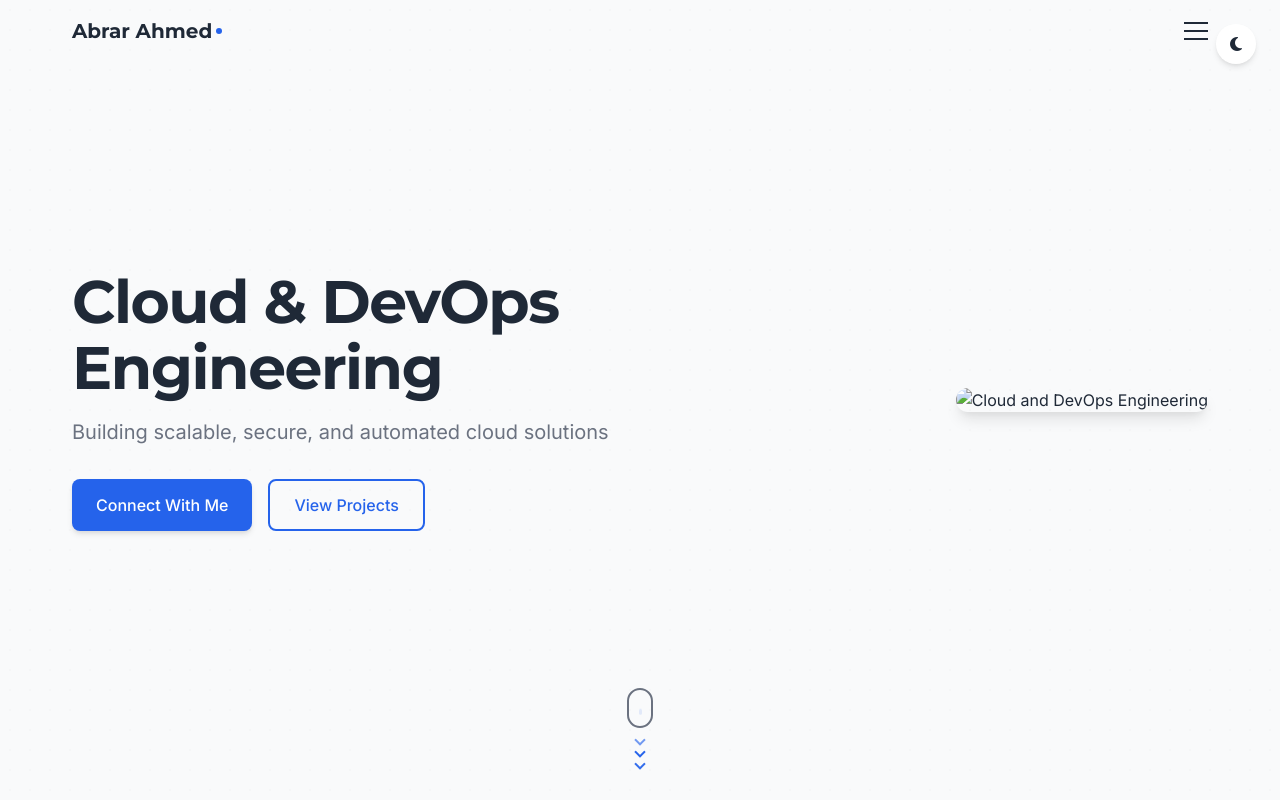
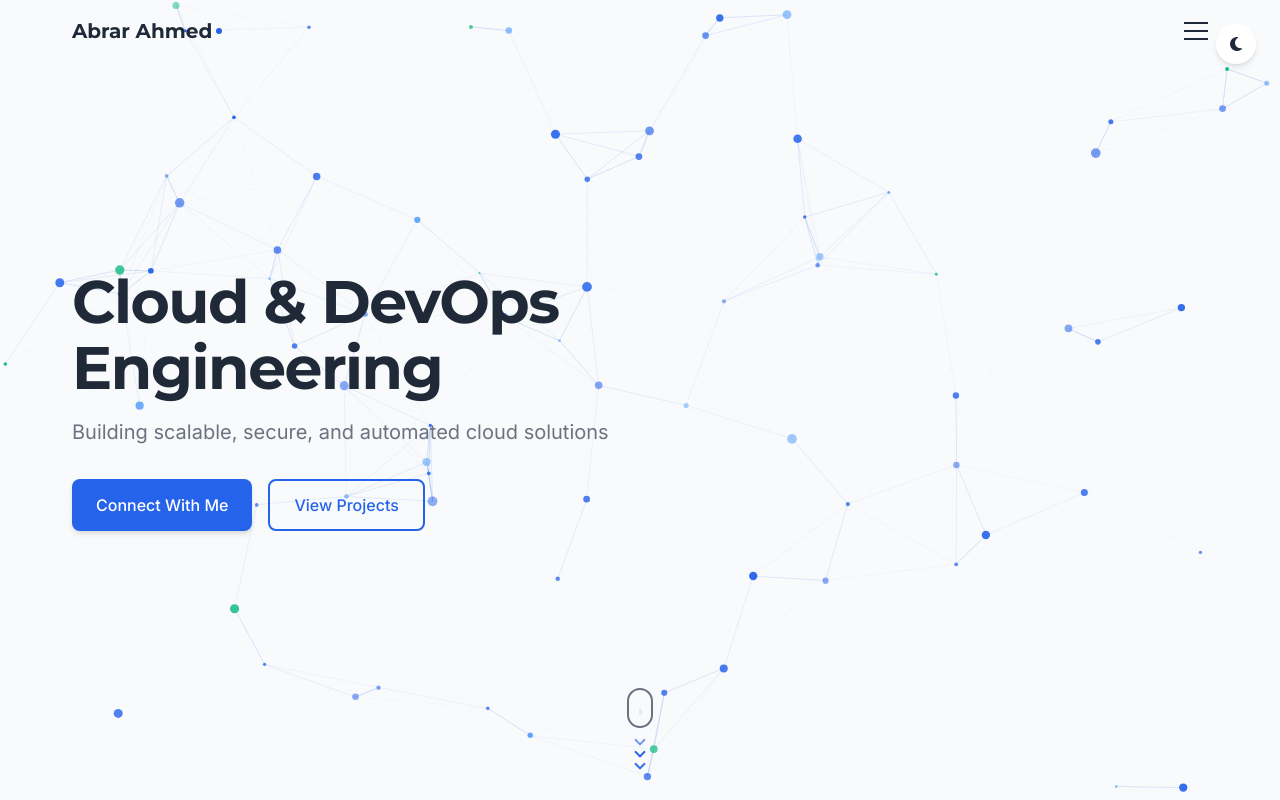
Before and after one commit to abrar2030/Zenthra, a plain HTML site: page index.html in a window 1280 px wide. Shown: the top 800 px of the page. Drawn offline with nearby package versions, Linux system fonts and the light colour scheme.

Commit message:
Auto-commit on 2025-04-16 19:24:33

```diff
--- /dev/null
+++ b/css/particles.css
@@ -0,0 +1,37 @@
+/*
+==============================================
+PARTICLES ANIMATION STYLES
+==============================================
+*/
+
+.animated-hero-container {
+    position: relative;
+    width: 100%;
+    height: 400px;
+    border-radius: var(--border-radius-2xl);
+    overflow: hidden;
+    box-shadow: var(--shadow-lg);
+    background: var(--primary);
+    background: linear-gradient(135deg, var(--primary) 0%, var(--primary-dark) 100%);
+}
+
+.dark-theme .animated-hero-container {
+    box-shadow: var(--shadow-dark-lg);
+    background: linear-gradient(135deg, var(--primary-dark) 0%, var(--dark) 100%);
+}
+
+#particles-canvas {
+    position: absolute;
+    top: 0;
+    left: 0;
+    width: 100%;
+    height: 100%;
+    z-index: 1;
+}
+
+@media (max-width: 768px) {
+    .animated-hero-container {
+        height: 300px;
+        margin-top: var(--spacing-8);
+    }
+}
--- a/index.html
+++ b/index.html
@@ -12,6 +12,7 @@
     <link rel="preconnect" href="https://fonts.gstatic.com" crossorigin>
     <link href="https://fonts.googleapis.com/css2?family=Montserrat:wght@300;400;500;600;700&family=Inter:wght@300;400;500;600;700&family=Source+Code+Pro:wght@400;500&display=swap" rel="stylesheet">
     <link rel="stylesheet" href="css/style.css">
+    <link rel="stylesheet" href="css/particles.css">
 </head>
 <body>
     <!-- Preloader -->
@@ -77,7 +78,10 @@
                 </div>
             </div>
             <div class="hero-image">
-                <img src="assets/hero-image.png" alt="Cloud and DevOps Engineering" class="hero-img">
+                <!-- Animated background replaces static image -->
+                <div class="animated-hero-container">
+                    <!-- Canvas will be inserted here by particles.js -->
+                </div>
             </div>
         </div>
         <div class="section-bg">
@@ -856,5 +860,6 @@
     <script src="https://unpkg.com/aos@next/dist/aos.js"></script>
     <script src="https://cdnjs.cloudflare.com/ajax/libs/three.js/r128/three.min.js"></script>
     <script src="js/main.js"></script>
+    <script src="js/particles.js"></script>
 </body>
 </html>
--- /dev/null
+++ b/js/particles.js
@@ -0,0 +1,237 @@
+/**
+ * Animated Network Particles Background
+ * Created for Abrar Ahmed's Portfolio Website
+ *
+ * This script creates an interactive animated background with particles
+ * representing a network/cloud infrastructure theme.
+ */
+
+class ParticlesNetwork {
+  constructor(canvasId) {
+    this.canvas = document.getElementById(canvasId);
+    this.ctx = this.canvas.getContext('2d');
+    this.particles = [];
+    this.connections = [];
+    this.mouse = {
+      x: null,
+      y: null,
+      radius: 150
+    };
+
+    // Color scheme from website
+    this.colors = {
+      primary: '#2563eb',      // Primary blue
+      primaryLight: '#60a5fa', // Light blue
+      secondary: '#10b981',    // Secondary green
+      dark: '#1f2937',         // Dark background
+      light: '#f9fafb'         // Light color
+    };
+
+    // Particle settings
+    this.particleCount = 80;
+    this.particleMinRadius = 1;
+    this.particleMaxRadius = 5;
+    this.particleMaxSpeed = 0.5;
+    this.connectionDistance = 150;
+    this.isDarkTheme = document.body.classList.contains('dark-theme');
+
+    // Initialize
+    this.init();
+    this.animate();
+    this.setupEventListeners();
+  }
+
+  init() {
+    // Set canvas to full window size
+    this.resizeCanvas();
+
+    // Create particles
+    for (let i = 0; i < this.particleCount; i++) {
+      const radius = Math.random() * (this.particleMaxRadius - this.particleMinRadius) + this.particleMinRadius;
+      const x = Math.random() * (this.canvas.width - radius * 2) + radius;
+      const y = Math.random() * (this.canvas.height - radius * 2) + radius;
+      const directionX = (Math.random() - 0.5) * this.particleMaxSpeed;
+      const directionY = (Math.random() - 0.5) * this.particleMaxSpeed;
+
+      // Randomly assign colors with higher probability for primary
+      const colorRand = Math.random();
+      let color;
+      if (colorRand < 0.7) {
+        color = this.colors.primary;
+      } else if (colorRand < 0.9) {
+        color = this.colors.primaryLight;
+      } else {
+        color = this.colors.secondary;
+      }
+
+      this.particles.push({
+        x,
+        y,
+        radius,
+        directionX,
+        directionY,
+        color,
+        originalRadius: radius,
+        opacity: Math.random() * 0.5 + 0.5
+      });
+    }
+  }
+
+  resizeCanvas() {
+    this.canvas.width = window.innerWidth;
+    this.canvas.height = window.innerHeight;
+  }
+
+  setupEventListeners() {
+    // Resize event
+    window.addEventListener('resize', () => {
+      this.resizeCanvas();
+    });
+
+    // Mouse move event for interactive effect
+    window.addEventListener('mousemove', (event) => {
+      this.mouse.x = event.x;
+      this.mouse.y = event.y;
+    });
+
+    // Mouse leave event
+    window.addEventListener('mouseout', () => {
+      this.mouse.x = null;
+      this.mouse.y = null;
+    });
+
+    // Theme change event
+    document.querySelector('.theme-toggle').addEventListener('click', () => {
+      setTimeout(() => {
+        this.isDarkTheme = document.body.classList.contains('dark-theme');
+      }, 100);
+    });
+  }
+
+  // Draw individual particle
+  drawParticle(particle) {
+    this.ctx.beginPath();
+    this.ctx.arc(particle.x, particle.y, particle.radius, 0, Math.PI * 2);
+    this.ctx.fillStyle = particle.color;
+    this.ctx.globalAlpha = particle.opacity;
+    this.ctx.fill();
+    this.ctx.globalAlpha = 1;
+  }
+
+  // Draw connections between particles
+  drawConnections() {
+    this.connections = [];
+
+    for (let i = 0; i < this.particles.length; i++) {
+      for (let j = i + 1; j < this.particles.length; j++) {
+        const dx = this.particles[i].x - this.particles[j].x;
+        const dy = this.particles[i].y - this.particles[j].y;
+        const distance = Math.sqrt(dx * dx + dy * dy);
+
+        if (distance < this.connectionDistance) {
+          // Calculate opacity based on distance
+          const opacity = 1 - (distance / this.connectionDistance);
+
+          this.connections.push({
+            x1: this.particles[i].x,
+            y1: this.particles[i].y,
+            x2: this.particles[j].x,
+            y2: this.particles[j].y,
+            opacity: opacity * 0.5
+          });
+        }
+      }
+    }
+
+    // Draw all connections
+    for (const connection of this.connections) {
+      this.ctx.beginPath();
+      this.ctx.moveTo(connection.x1, connection.y1);
+      this.ctx.lineTo(connection.x2, connection.y2);
+      this.ctx.strokeStyle = this.isDarkTheme ? this.colors.primaryLight : this.colors.primary;
+      this.ctx.globalAlpha = connection.opacity;
+      this.ctx.lineWidth = 0.5;
+      this.ctx.stroke();
+      this.ctx.globalAlpha = 1;
+    }
+  }
+
+  // Update particle positions and handle interactions
+  updateParticles() {
+    for (const particle of this.particles) {
+      // Boundary collision detection
+      if (particle.x + particle.radius > this.canvas.width || particle.x - particle.radius < 0) {
+        particle.directionX = -particle.directionX;
+      }
+
+      if (particle.y + particle.radius > this.canvas.height || particle.y - particle.radius < 0) {
+        particle.directionY = -particle.directionY;
+      }
+
+      // Move particles
+      particle.x += particle.directionX;
+      particle.y += particle.directionY;
+
+      // Mouse interaction
+      if (this.mouse.x !== null && this.mouse.y !== null) {
+        const dx = particle.x - this.mouse.x;
+        const dy = particle.y - this.mouse.y;
+        const distance = Math.sqrt(dx * dx + dy * dy);
+
+        if (distance < this.mouse.radius) {
+          // Increase particle size when mouse is near
+          const targetRadius = particle.originalRadius * 2;
+          particle.radius += (targetRadius - particle.radius) * 0.1;
+
+          // Add slight repulsion effect
+          const angle = Math.atan2(dy, dx);
+          const force = (this.mouse.radius - distance) / this.mouse.radius;
+          const forceDirectionX = Math.cos(angle) * force * 0.5;
+          const forceDirectionY = Math.sin(angle) * force * 0.5;
+
+          particle.x += forceDirectionX;
+          particle.y += forceDirectionY;
+        } else {
+          // Return to original size
+          particle.radius += (particle.originalRadius - particle.radius) * 0.1;
+        }
+      } else {
+        // Return to original size when mouse leaves
+        particle.radius += (particle.originalRadius - particle.radius) * 0.1;
+      }
+
+      // Draw the particle
+      this.drawParticle(particle);
+    }
+  }
+
+  // Main animation loop
+  animate() {
+    requestAnimationFrame(this.animate.bind(this));
+    this.ctx.clearRect(0, 0, this.canvas.width, this.canvas.height);
+
+    this.drawConnections();
+    this.updateParticles();
+  }
+}
+
+// Initialize when DOM is loaded
+window.addEventListener('DOMContentLoaded', () => {
+  // Create canvas element for particles
+  const particlesCanvas = document.createElement('canvas');
+  particlesCanvas.id = 'particles-canvas';
+  particlesCanvas.style.position = 'absolute';
+  particlesCanvas.style.top = '0';
+  particlesCanvas.style.left = '0';
+  particlesCanvas.style.width = '100%';
+  particlesCanvas.style.height = '100%';
+  particlesCanvas.style.zIndex = '1';
+  particlesCanvas.style.pointerEvents = 'none'; // Allow clicks to pass through
+
+  // Add canvas to hero section
+  const heroSection = document.querySelector('.hero .section-bg');
+  heroSection.appendChild(particlesCanvas);
+
+  // Initialize particles
+  new ParticlesNetwork('particles-canvas');
+});
```
